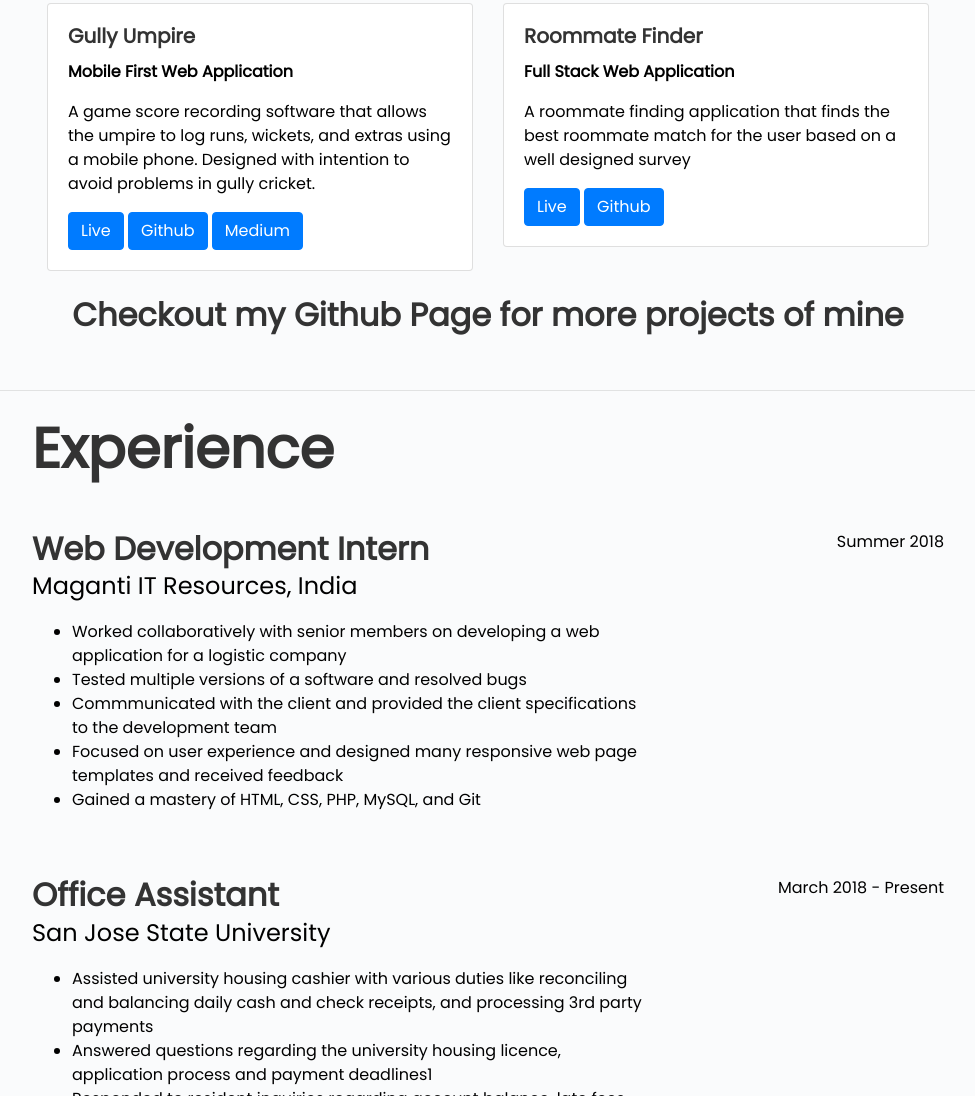
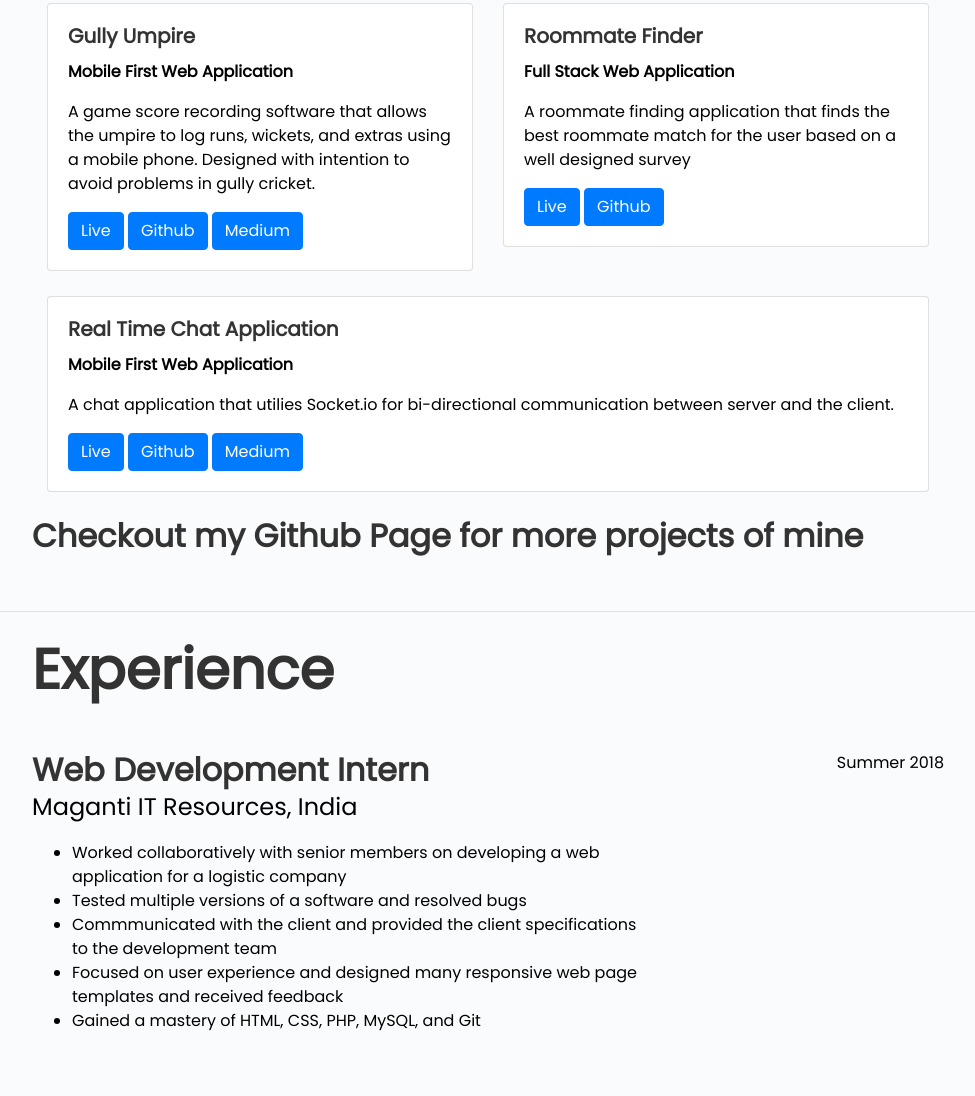
Before and after one commit to rohansamavedam/Personal-Portfolio-2019, a plain HTML site: page index.html in a window 1280 px wide. Shown: the part 1451-2547 px from the top of the page, without its empty margins (288-1263 px from the left). Drawn offline with Linux system fonts and the light colour scheme; a web font is replaced by a local one.

Commit message:
Update index.html

```diff
--- a/index.html
+++ b/index.html
@@ -193,6 +193,24 @@
           </div>
         </div>
 
+       <div class="container">
+          <div class="row">
+            <div class="col-sm">
+             <div class="card" style="width: auto; margin-bottom: 25px">
+
+               <div class="card-body">
+                 <h5 class="card-title">Real Time Chat Application</h5>
+                  <p><strong>Mobile First Web Application</strong><p>
+                   <p class="card-text">
+                      <p>A chat application that utilies Socket.io for bi-directional communication between server and the client.</p>
+                   </p>
+                 <a href="https://gullyumpire.herokuapp.com/" class="btn btn-primary" target="_blank">Live</a>
+                 <a href="https://github.com/rohansamavedam/Gully-Umpire" class="btn btn-primary" target="_blank">Github</a>
+                 <a href="https://medium.com/@rohansamavedam/gully-cricket-problems-solved-with-software-d04bd1bdea76" class="btn btn-primary" target="_blank">Medium</a>
+               </div>
+             </div>
+            </div>
+
 
 
 
```
